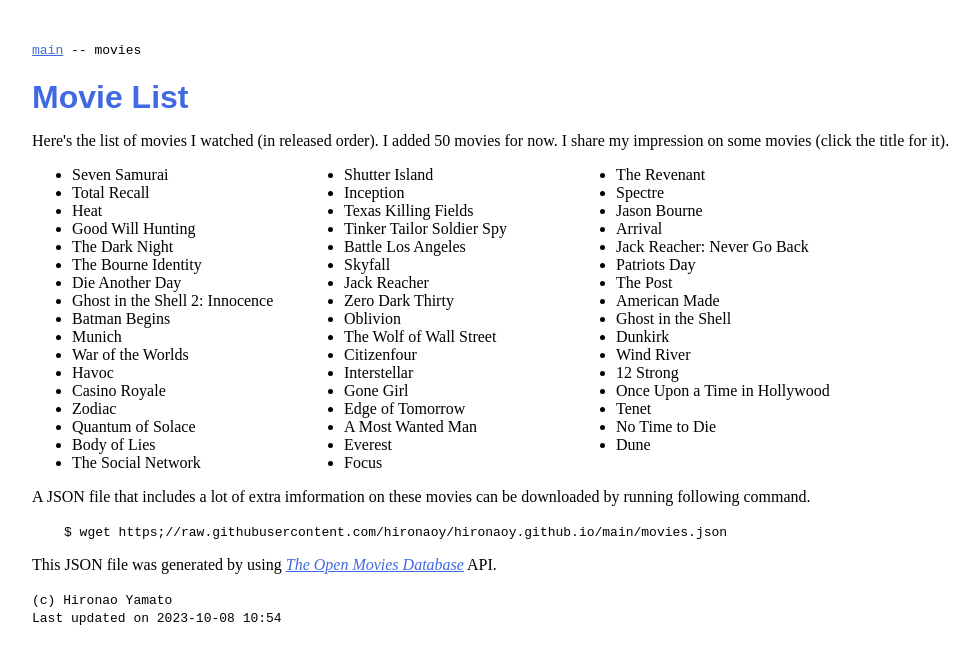
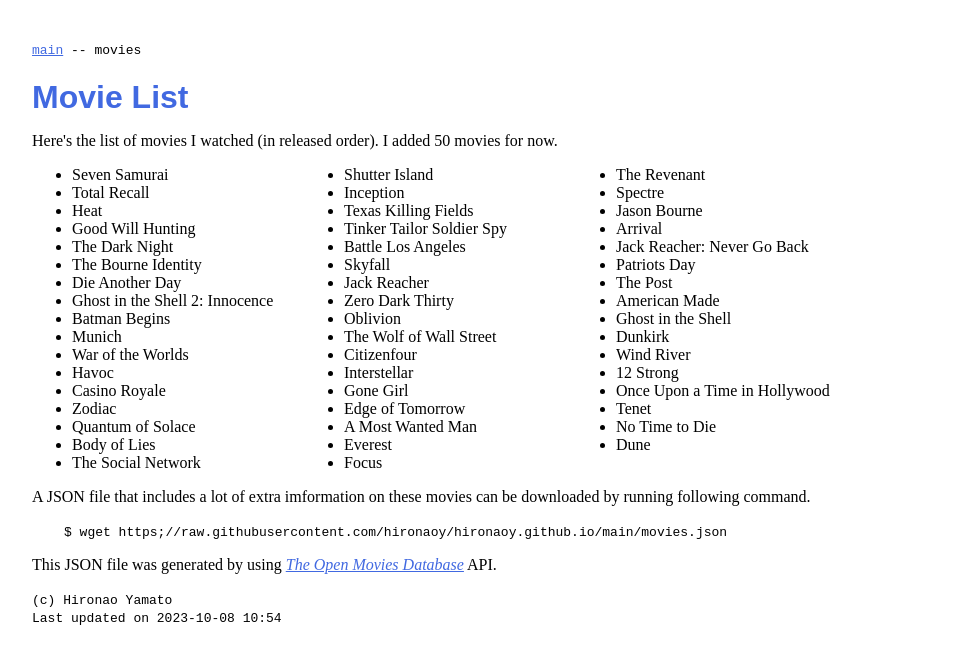
Before and after one commit to hironaoy/hironaoy.github.io, a plain HTML site: page movies.html in a window 1280 px wide. Shown: the whole page, without its empty margins (8-988 px from the left). Drawn offline with Linux system fonts and the light colour scheme.

Commit message:
Update few files

```diff
--- a/movies.html
+++ b/movies.html
@@ -9,7 +9,7 @@
     <p><tt><a href="index.html">main</a> -- movies</tt></p>
     <h1>Movie List</h1>
     <p>
-      Here's the list of movies I watched (in released order). I added 50 movies for now. I share my impression on some movies (click the title for it).
+      Here's the list of movies I watched (in released order). I added 50 movies for now.
     </p>
     <ul class="col">
       <li>Seven Samurai</li>
```
